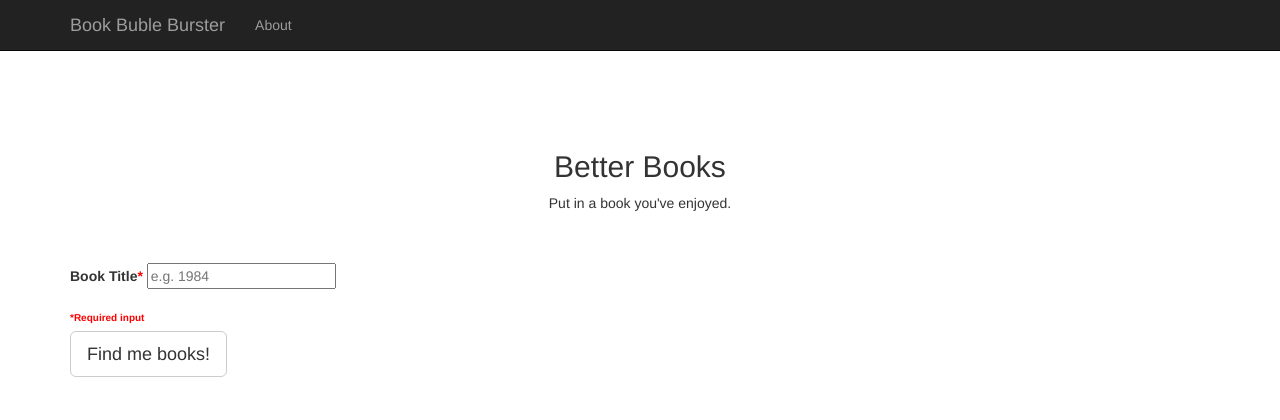
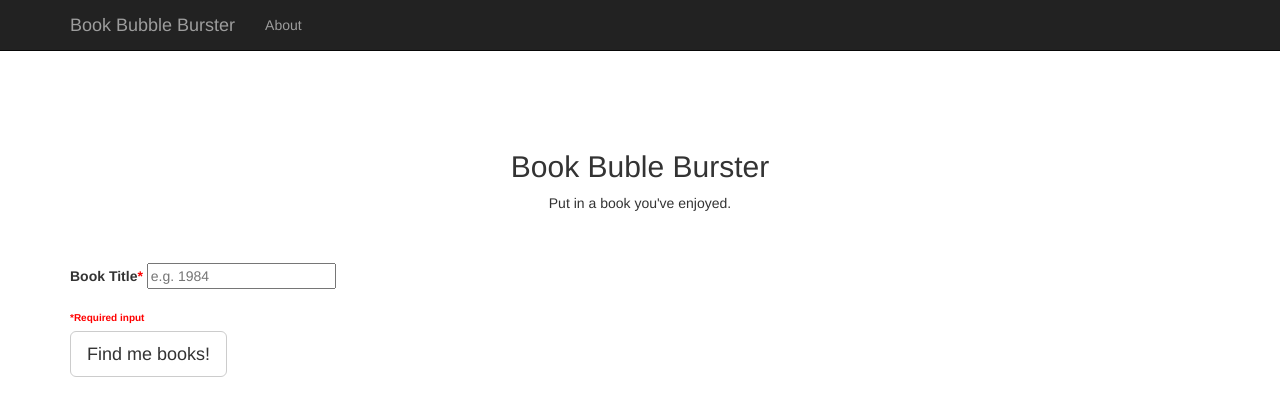
Before and after one commit to rmillin/diverse_reading, a Flask app: page / in a window 1280 px wide. Shown: the top 420 px of the page. Run offline with Flask 2, Linux system fonts and the light colour scheme; parts of the project's set-up code (start-up, migrations or seed data) failed here and were passed over; some libraries are stand-ins or nearby versions.

Commit message:
edit templates

```diff
--- a/BetterBooks/app/templates/input.html
+++ b/BetterBooks/app/templates/input.html
@@ -10,7 +10,7 @@
     <meta name="author" content="">
     <link rel="icon" href="../../favicon.ico">
 
-    <title>Book Buble Burster</title>
+    <title>Book Bubble Burster</title>
 
     <!-- Bootstrap core CSS -->
     <link href="../static/css/bootstrap.min.css" rel="stylesheet">
@@ -48,7 +48,7 @@
             <span class="icon-bar"></span>
             <span class="icon-bar"></span>
           </button>
-        <a class="navbar-brand" href="/">Book Buble Burster</a>
+        <a class="navbar-brand" href="/">Book Bubble Burster</a>
         </div>
         <div id="navbar" class="collapse navbar-collapse">
           <ul class="nav navbar-nav">
@@ -67,7 +67,7 @@
 <div class="container">
 
 	<div class="starter-template">
-		<h2>Better Books</h2>
+		<h2>Book Buble Burster</h2>
 		<p>Put in a book you've enjoyed.</p>
 	</div>
 
@@ -110,7 +110,7 @@
     <!-- IE10 viewport hack for Surface/desktop Windows 8 bug -->
     <script src="../../assets/js/ie10-viewport-bug-workaround.js"></script>
 
-<script src="static/js/bootstrap.min.js"></script>
+<script src="../static/js/bootstrap.min.js"></script>
 
   </body>
 </html>
--- a/BetterBooks/app/templates/input_val.html
+++ b/BetterBooks/app/templates/input_val.html
@@ -48,7 +48,7 @@
             <span class="icon-bar"></span>
             <span class="icon-bar"></span>
           </button>
-        <a class="navbar-brand" href="/">Book Buble Burster</a>
+        <a class="navbar-brand" href="/">Book Bubble Burster</a>
         </div>
         <div id="navbar" class="collapse navbar-collapse">
           <ul class="nav navbar-nav">
@@ -67,7 +67,7 @@
 <div class="container">
 
 	<div class="starter-template">
-    <h2>Better Books (Validation)</h2>
+    <h2>Book Bubble Burster (Validation)</h2>
 		<p>Thanks for helping us validate our results. Put in a book you've enjoyed.</p>
 	</div>
 
@@ -106,7 +106,7 @@
     <!-- IE10 viewport hack for Surface/desktop Windows 8 bug -->
     <script src="../../assets/js/ie10-viewport-bug-workaround.js"></script>
 
-<script src="static/js/bootstrap.min.js"></script>
+<script src="../static/js/bootstrap.min.js"></script>
 
   </body>
 </html>
--- a/BetterBooks/app/templates/output.html
+++ b/BetterBooks/app/templates/output.html
@@ -10,7 +10,7 @@
     <meta name="author" content="">
     <link rel="icon" href="../../favicon.ico">
 
-    <title>Book Buble Burster</title>
+    <title>Book Bubble Burster</title>
 
     <!-- Bootstrap core CSS -->
     <link href="../static/css/bootstrap.min.css" rel="stylesheet">
@@ -49,7 +49,7 @@
             <span class="icon-bar"></span>
             <span class="icon-bar"></span>
           </button>
-          <a class="navbar-brand" href="/">Book Buble Burster</a>
+          <a class="navbar-brand" href="/">Book Bubble Burster</a>
         </div>
         <div id="navbar" class="collapse navbar-collapse">
           <ul class="nav navbar-nav">
@@ -137,7 +137,7 @@
     <!-- IE10 viewport hack for Surface/desktop Windows 8 bug -->
     <script src="../../assets/js/ie10-viewport-bug-workaround.js"></script>
 
-<script src="static/js/bootstrap.min.js"></script>
+<script src="../static/js/bootstrap.min.js"></script>
 
   </body>
 </html>
--- a/BetterBooks/app/templates/output_val.html
+++ b/BetterBooks/app/templates/output_val.html
@@ -10,7 +10,7 @@
     <meta name="author" content="">
     <link rel="icon" href="../../favicon.ico">
 
-    <title>Book Buble Burster</title>
+    <title>Book Bubble Burster</title>
 
     <!-- Bootstrap core CSS -->
     <link href="../static/css/bootstrap.min.css" rel="stylesheet">
@@ -49,7 +49,7 @@
             <span class="icon-bar"></span>
             <span class="icon-bar"></span>
           </button>
-          <a class="navbar-brand" href="/">Book Buble Burster</a>
+          <a class="navbar-brand" href="/">Book Bubble Burster</a>
         </div>
         <div id="navbar" class="collapse navbar-collapse">
           <ul class="nav navbar-nav">
@@ -140,7 +140,7 @@
     <!-- IE10 viewport hack for Surface/desktop Windows 8 bug -->
     <script src="../../assets/js/ie10-viewport-bug-workaround.js"></script>
 
-<script src="static/js/bootstrap.min.js"></script>
+<script src="../static/js/bootstrap.min.js"></script>
 
   </body>
 </html>
```
Also changed, not shown: BetterBooks/app/templates/about.html (+4 -4 lines).
